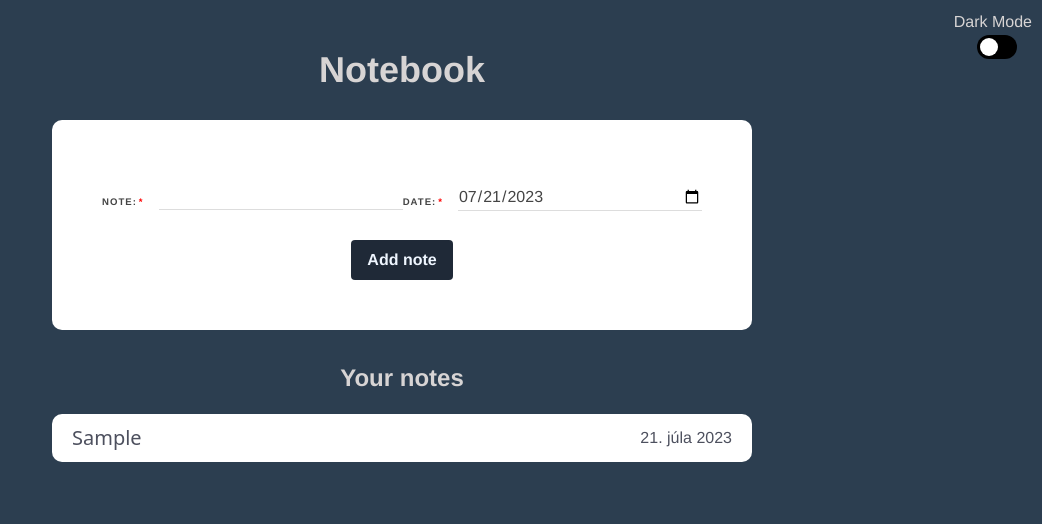
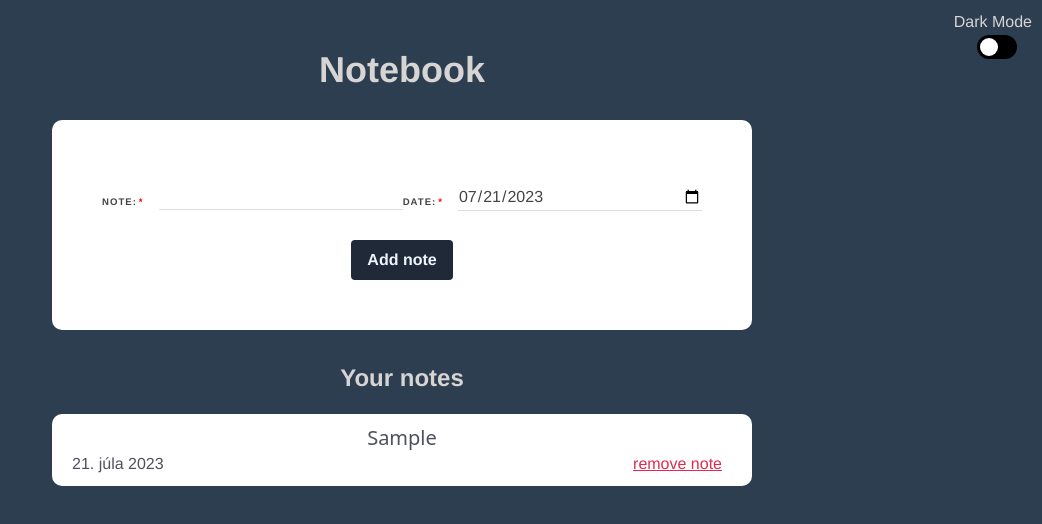
Before and after one commit to DarinaKasprisinova/the-notebook, a Vue app: page / in a window 1280 px wide. Both pictures are taken after typing "Sample" into the empty fields and a click on the button "Add note". Shown: the top 524 px of the page, without its empty margins (238-1280 px from the left). Built offline with nearby package versions, Linux system fonts and the light colour scheme.

Commit message:
modified:   src/components/NoteForm.vue

```diff
--- a/src/components/NoteForm.vue
+++ b/src/components/NoteForm.vue
@@ -9,20 +9,27 @@
     </div>
     <div v-if="noteError" class="error">{{ noteError }}</div>
     <div class="submit">
-        <button class="mt-4 bg-gray-800 hover:bg-blue-800 text-blue-50 font-bold py-2 px-4 rounded">Add note</button>
+      <button
+        class="mt-4 bg-gray-800 hover:bg-blue-800 text-blue-50 font-bold py-2 px-4 rounded"
+      >
+        Add note
+      </button>
     </div>
   </form>
 
   <h2 class="text-2xl font-bold mt-8 dark:text-gray-800">Your notes</h2>
 
-    <div>
   <ul>
-        <li v-for="not in notes" :key="not.id">
+    <li v-for="(not, index) in notes" :key="not.id">
+      <div class="note-info">
         <h4 class="text-xl font-medium font-sans">{{ not.note }}</h4>
+        <div class="note-date-action">
           <p>{{ not.date }}</p>
+          <p class="removeNote" @click="deleteNote(index)">remove note</p>
+        </div>
+      </div>
     </li>
   </ul>
-    </div>
 </template>
 
 <script>
@@ -33,7 +40,7 @@
     return {
       note: "",
       notes: [],
-        noteError: '',
+      noteError: "",
       date: this.formattedDate(),
     };
   },
@@ -41,12 +48,13 @@
     similarNotes() {
       if (this.note && this.date) {
         return this.notes.filter(
-            (item) => this.similarity(this.note, item.note) >= 80 && item.date === this.formatDate(this.date)
+          (item) =>
+            this.similarity(this.note, item.note) >= 80 &&
+            item.date === this.formatDate(this.date)
         );
       }
       return [];
-      }
-
+    },
   },
   methods: {
     formattedDate() {
@@ -67,18 +75,22 @@
       const intersection = new Set([...setA].filter((x) => setB.has(x)));
       return (intersection.size / setA.size) * 100;
     },
+    deleteNote(index) {
+      this.notes.splice(index, 1);
+    },
     handleSubmit() {
       if (this.similarNotes.length > 0) {
-          const similarNotesText = this.similarNotes.map((item) => item.note).join(', ');
-          this.noteError = (`Poznámka s podobným textom a dátumom už existuje: ${similarNotesText}`);
+        const similarNotesText = this.similarNotes
+          .map((item) => item.note)
+          .join(", ");
+        this.noteError = `Poznámka s podobným textom a dátumom už existuje: ${similarNotesText}`;
       } else {
         this.notes.push({
           id: Date.now(),
           note: this.note,
           date: this.formatDate(this.date),
-        }
-        );
-        this.noteError = '';
+        });
+        this.noteError = "";
         this.note = "";
       }
     },
@@ -145,10 +157,33 @@
   margin: 20px auto;
   padding: 10px 20px;
   border-radius: 10px;
+  align-items: flex-start;
+}
+
+.note-info {
   display: flex;
-    align-items: center;
+  flex-direction: column;
+
+  display: flex;
+
   justify-content: space-between;
 }
+
+.note-date-action {
+  display: flex;
+
+  display: flex;
+
+  justify-content: space-between;
+}
+
+.note-date-action p {
+  margin-right: 10px;
+  display: flex;
+
+  justify-content: space-between;
+}
+
 li.fav {
   background: #ff9ed2;
   color: white;
@@ -164,4 +199,12 @@
 .error {
   color: crimson;
 }
+.removeNote {
+  color: rgb(226, 43, 76);
+  cursor: pointer;
+  text-decoration: underline;
+}
+.removeNote:hover {
+  font-size: 1.1em;
+}
 </style>
```
Lines whose indentation alone changed are shown as unchanged.
